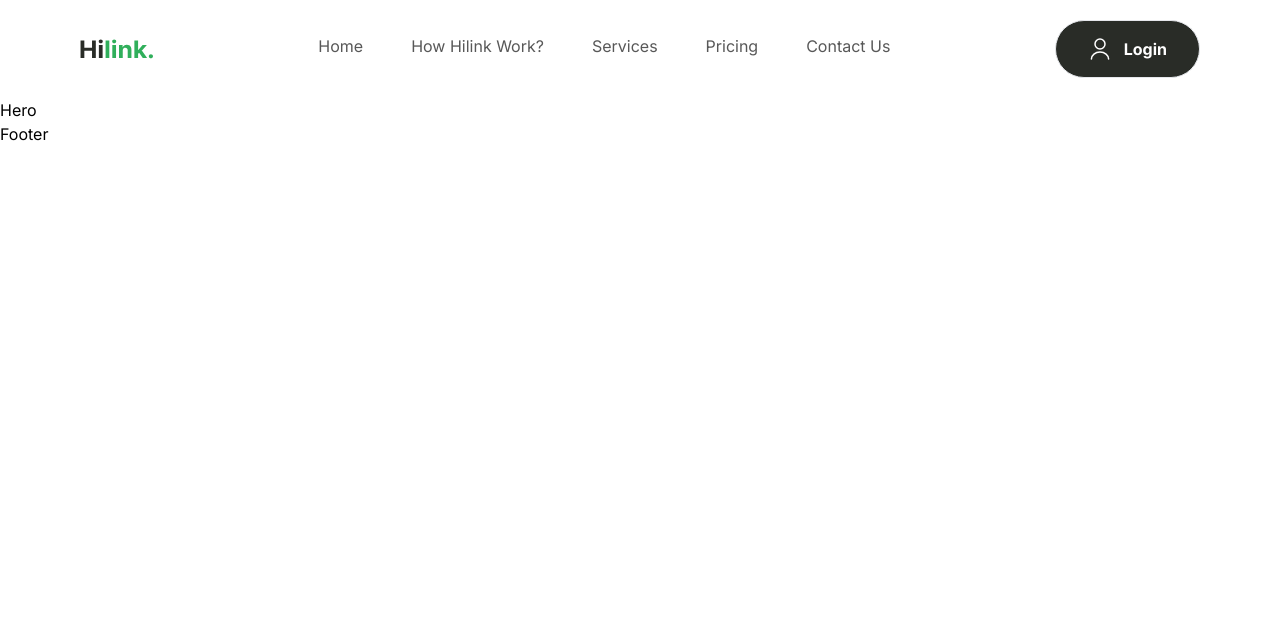
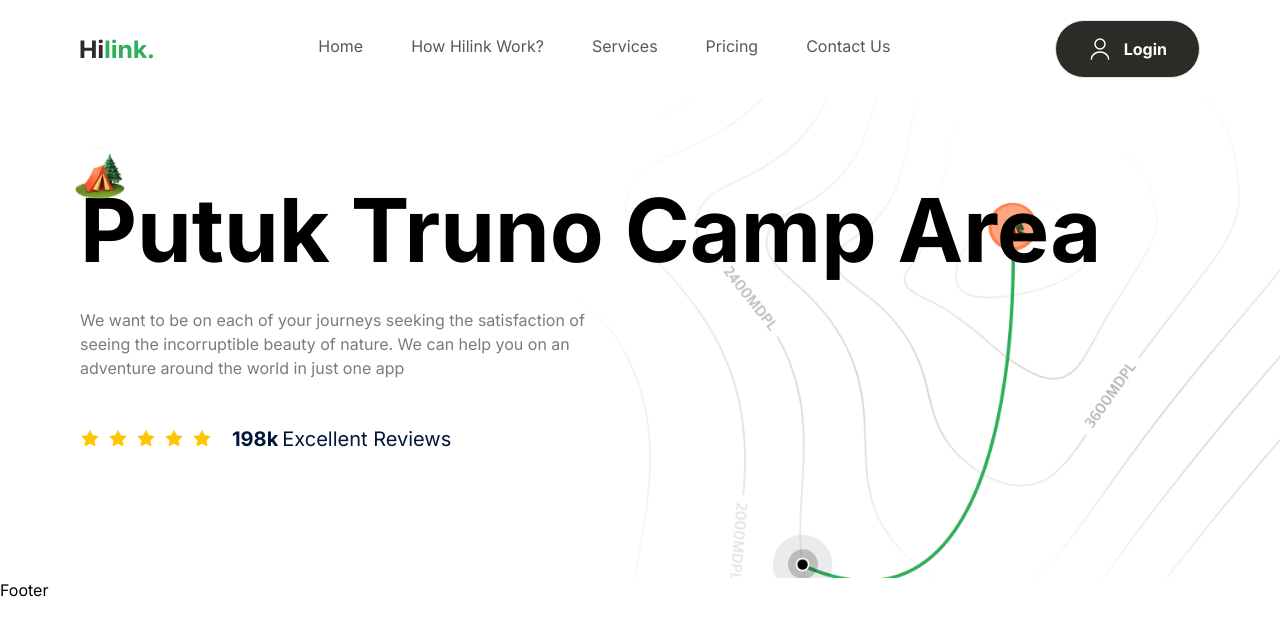
Before and after one commit to Amayuru1999/Frontend-Tutorial, a Next.js app: page / in a window 1280 px wide. Shown: the top 634 px of the page. Built offline with nearby package versions, Linux system fonts and the light colour scheme.

Commit message:
chore: Update Hero component with new layout and content

```diff
--- a/components/Hero.tsx
+++ b/components/Hero.tsx
@@ -1,10 +1,44 @@
-import React from 'react'
+import Image from 'next/image'
+import Button from './Button'
 
 const Hero = () => {
   return (
-    <div>
-      Hero
-    </div>
+    <section className="max-container padding-container flex flex-col gap-20 py-10 pb-32 md:gap-28 lg:py-20 xl:flex-row">
+      <div className="hero-map" />
+
+      <div className="relative z-20 flex flex-1 flex-col xl:w-1/2">
+        <Image
+          src="/camp.svg"
+          alt="camp"
+          width={50}
+          height={50}
+          className="absolute left-[-5px] top-[-30px] w-10 lg:w-[50px]"
+        />
+        <h1 className="bold-52 lg:bold-88">Putuk Truno Camp Area</h1>
+        <p className='regular-16 mt-6 text-gray-30 xl:max-w-[520px]'>
+        We want to be on each of your journeys seeking the satisfaction of seeing the incorruptible beauty of nature. We can help you on an adventure around the world in just one app
+        </p>
+        <div className='my-11 flex flex-wrap gap-5'>
+          <div className='flex items-center gap-2'>
+            {Array(5).fill(1).map((_, index) => (
+              <Image
+                src="/star.svg"
+                key={index}
+                alt="star"
+                width={20}
+                height={20}
+              />
+            ))}
+
+
+          </div>
+          <p className='bold-16 lg:bold-20 text-blue-70'>
+            198k
+            <span className='regular-16 lg:regular-20 ml-1'>Excellent Reviews</span>
+          </p>
+        </div>
+      </div>
+    </section>
   )
 }
 
```
